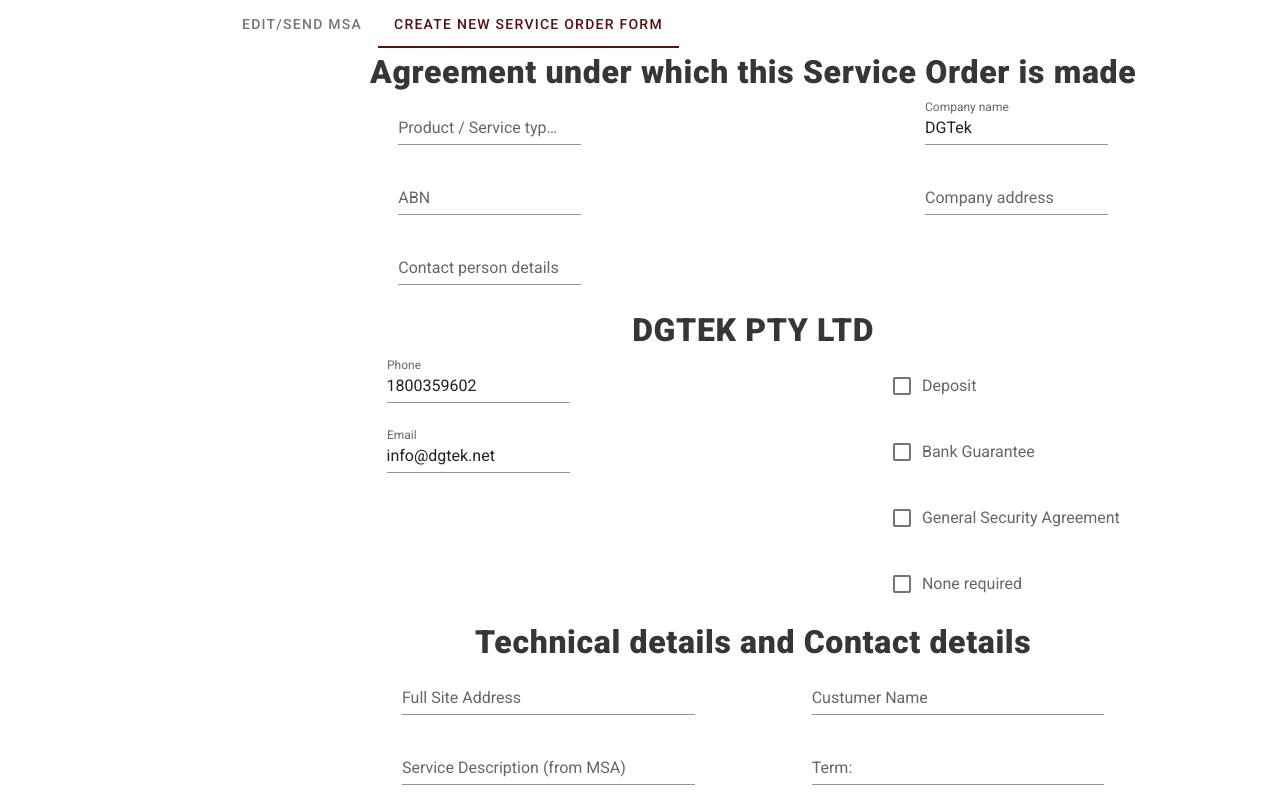
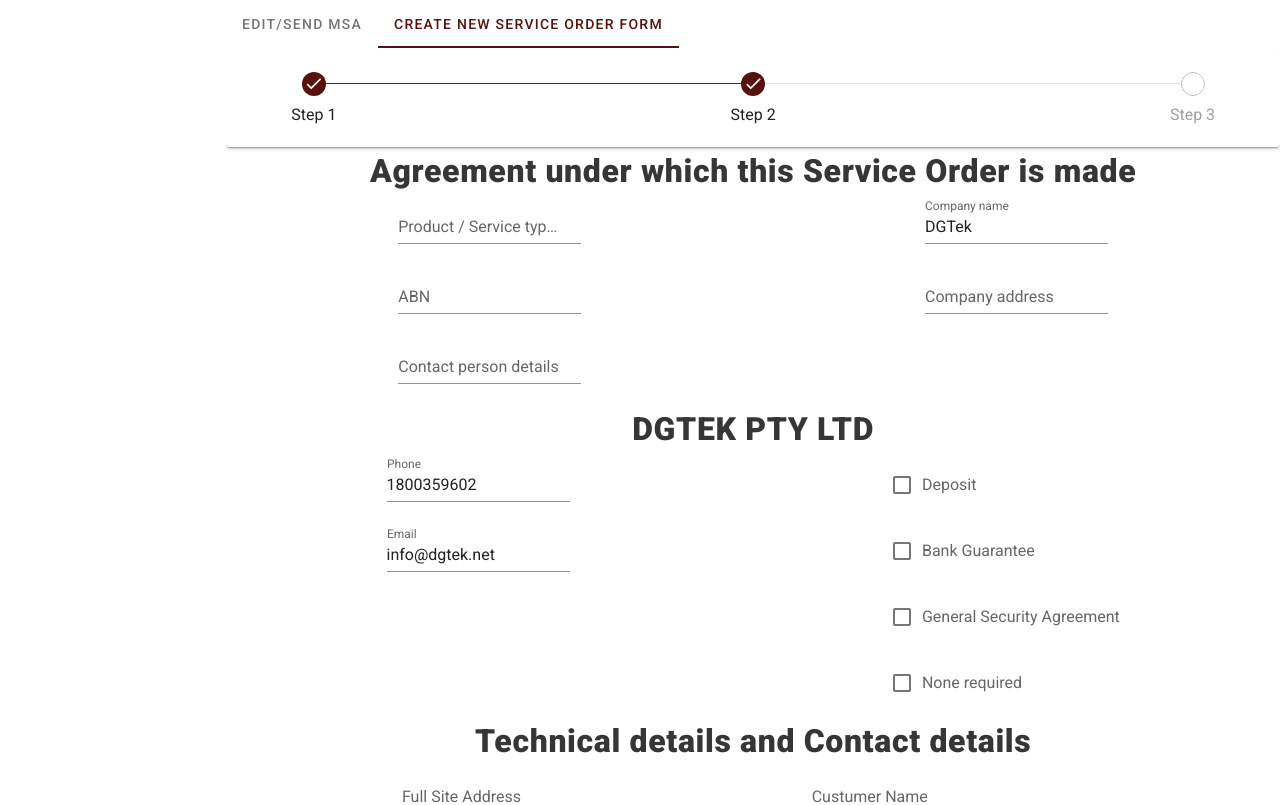
Before and after one commit to garevna/dgtek-portal, a Vue app: page / in a window 1280 px wide. Shown: the top 805 px of the page. Built offline with nearby package versions, Linux system fonts and the light colour scheme.

Commit message:
step line

```diff
--- a/src/components/MainMenu.vue
+++ b/src/components/MainMenu.vue
@@ -1,6 +1,7 @@
 <template>
   <v-card flat max-width="185px">
     <v-btn
+      dark
       depressed
       color="primary"
       width="100%"
--- /dev/null
+++ b/src/components/StepLine.vue
@@ -0,0 +1,37 @@
+<template>
+    <v-stepper alt-labels>
+        <v-stepper-header>
+           <v-stepper-step  step="" :complete="1 <= currentStep">
+            Step 1
+          </v-stepper-step>
+          <v-divider :class="{complete: 2 <= currentStep}"></v-divider>
+          <v-stepper-step  step=""  :complete="2 <= currentStep">
+            Step 2
+          </v-stepper-step>
+          <v-divider :class="{complete: 3 <= currentStep}"></v-divider>
+          <v-stepper-step  step="" :complete="3 <= currentStep">
+            Step 3
+          </v-stepper-step>
+        </v-stepper-header>
+      </v-stepper>
+</template>
+
+<script>
+export default {
+  props:['steps','currentStep']
+
+}
+</script>
+
+<style>
+.theme--light.v-stepper .v-stepper__step:not(.v-stepper__step--active):not(.v-stepper__step--complete):not(.v-stepper__step--error) .v-stepper__step__step {
+    background: none;
+    border: 1px solid  #C1C1C1;
+}
+.v-stepper--alt-labels .v-stepper__header .v-divider {
+    margin: 35px -75px 0;
+}
+.complete {
+  background-color: #881F1A !important;
+}
+</style>
--- a/src/components/submitOrder/CreateNewService.vue
+++ b/src/components/submitOrder/CreateNewService.vue
@@ -1,5 +1,6 @@
 <template>
   <div>
+    <StepLine :currentStep="currentStep" :steps="steps"/>
     <Step1/>
     <Step2/>
     <div class="d-flex justify-space-between">
@@ -12,15 +13,18 @@
 <script>
 import Step1 from '../submitOrder/Step1'
 import Step2 from '../submitOrder/Step2'
+import StepLine from '../StepLine'
 export default {
   name: 'CreateNewService',
   // props: ['', ''],
   components: {
     Step1,
-    Step2
+    Step2,
+    StepLine
   },
   data: () => ({
-    currentStep: 1,
+    currentStep:2,
+    steps: 3,
     step1: {
       product: '',
       abn: '',
```
